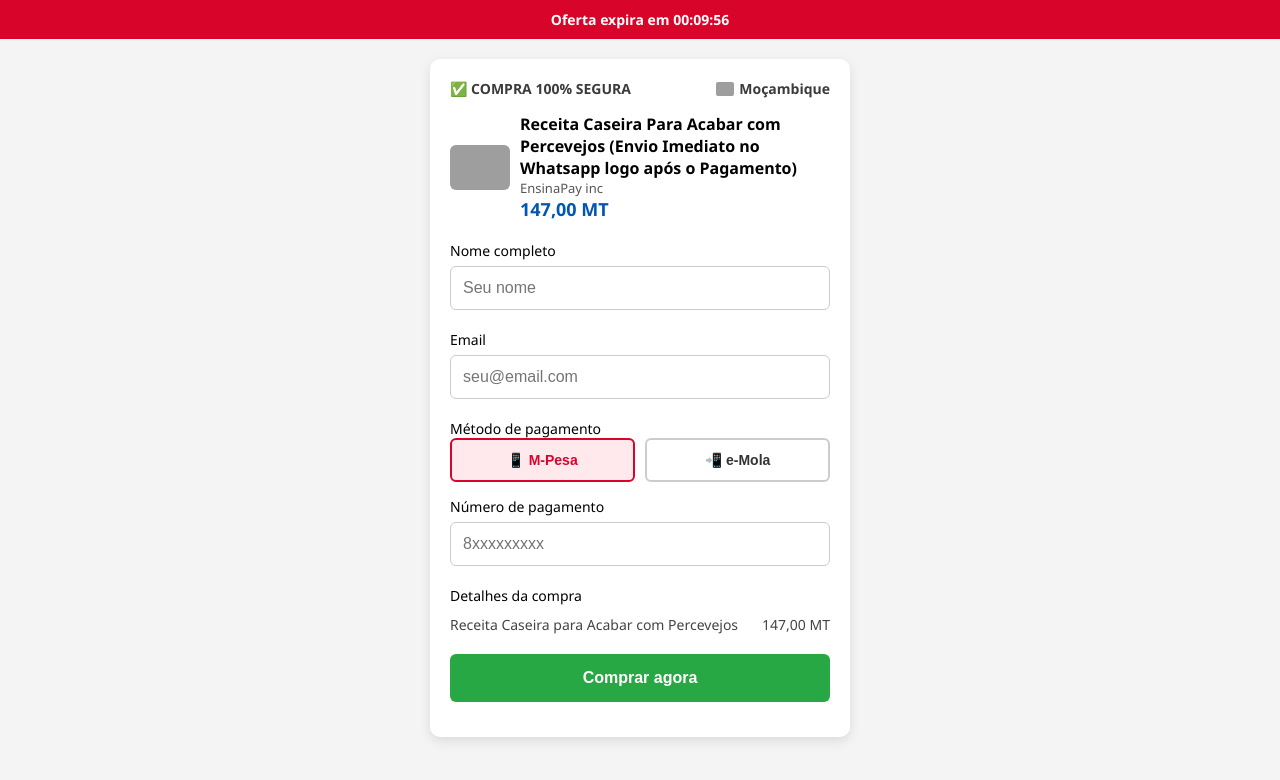
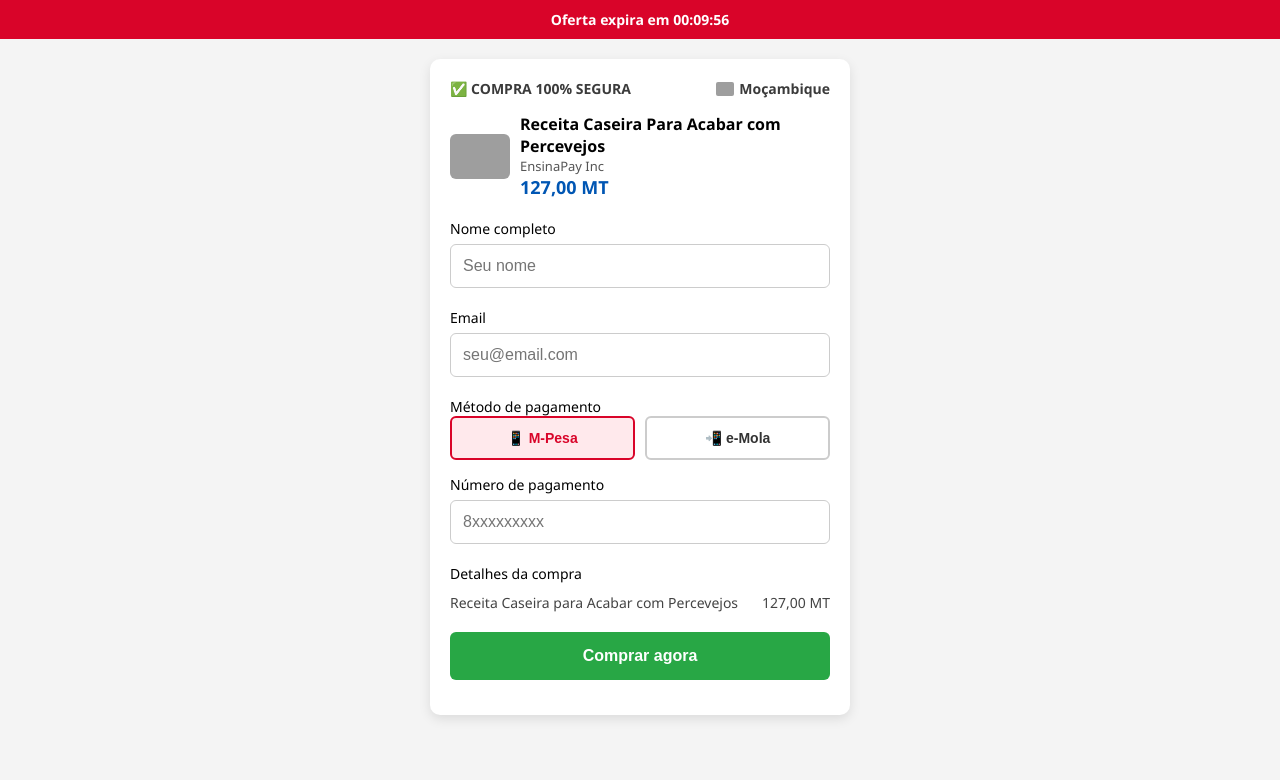
Before and after one commit to abelicio7/Percevejos, a plain HTML site: page EnsinaPay Percevejos/index.html in a window 1280 px wide. Drawn offline with Linux system fonts and the light colour scheme; some packages are replaced by stand-ins of ours; grey boxes are pictures that could not be loaded; a script that the page names is missing.

Commit message:
Update product details and price in index.html

```diff
--- a/EnsinaPay Percevejos/index.html
+++ b/EnsinaPay Percevejos/index.html
@@ -67,9 +67,9 @@
   <div class="product">
     <img src="images/Percevejos.png" alt="produto">
     <div class="product-details">
-      <div class="product-title">Receita Caseira Para Acabar com Percevejos (Envio Imediato no Whatsapp logo após o Pagamento)</div>
-      <div class="product-sub">EnsinaPay inc</div>
-      <div class="product-price" id="preco">147,00 MT</div>
+      <div class="product-title">Receita Caseira Para Acabar com Percevejos</div>
+      <div class="product-sub">EnsinaPay Inc</div>
+      <div class="product-price" id="preco">127,00 MT</div>
     </div>
   </div>
   <label for="nome">Nome completo</label>
@@ -86,7 +86,7 @@
   <label>Detalhes da compra</label>
   <div class="price-box">
     <span>Receita Caseira para Acabar com Percevejos</span>
-    <span>147,00 MT</span>
+    <span>127,00 MT</span>
   </div>
   <button class="submit-btn" id="btn-pagar" onclick="pagar()">
     <span id="btn-text">Comprar agora</span>
```
